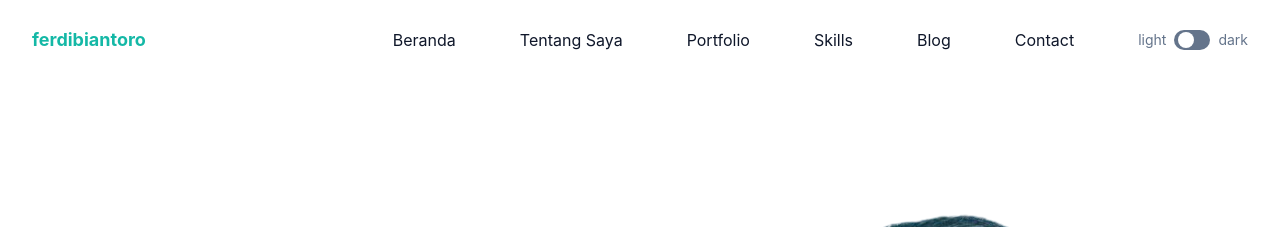
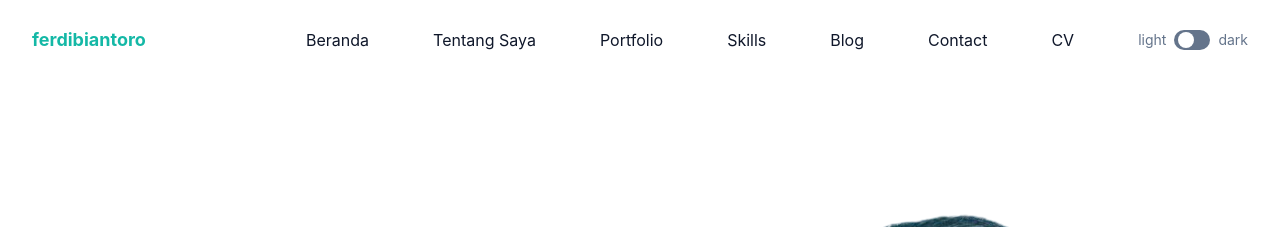
Before and after one commit to ferdi166/portfolio-ferdi, a website: page index.html in a window 1280 px wide. Shown: the top 227 px of the page. Drawn offline with Linux system fonts and the light colour scheme.

Commit message:
Add CV link to navigation bar

```diff
--- a/index.html
+++ b/index.html
@@ -63,6 +63,9 @@
                             <li class="group">
                                 <a href="#contact" class="text-base text-dark
                                 py-2 mx-8 flex group-hover:text-primary dark:text-white">Contact</a>
+                            </li>
+                            <li class="group">
+                                <a href="cv/CVATSFriendly_1734772639_1554448_508783.pdf" target="_blank" class="text-base text-dark py-2 mx-8 flex group-hover:text-primary dark:text-white">CV</a>
                             </li>
                             <li class="mt-3 lg:mt-0 flex items-center pl-8">
                                 <div class="flex">
```
Also changed, not shown: src/output.css, 1 other file.
